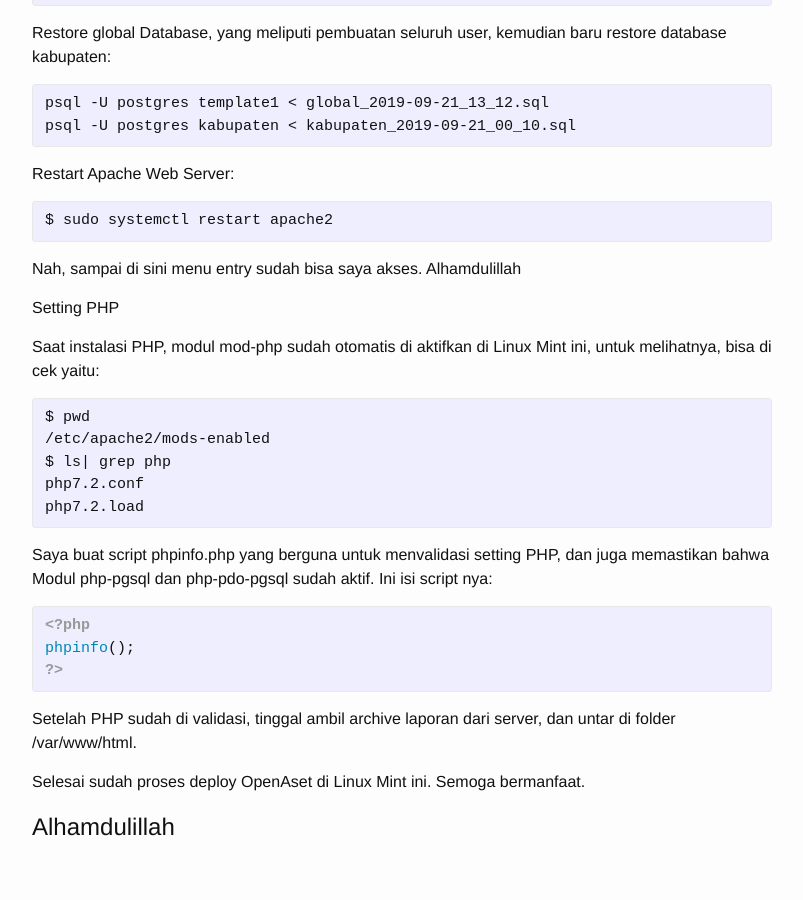
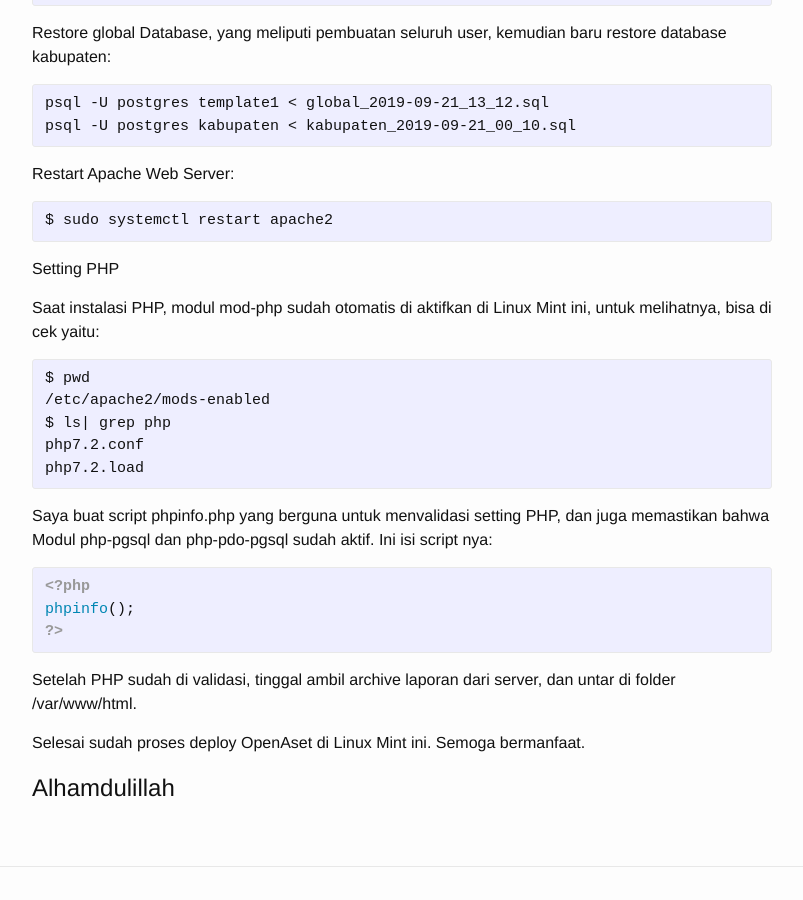
Before and after one commit to muntaza/muntaza.github.io, a Jekyll site: the page built from _posts/2019-09-21-openaset-linux-mint.markdown, in a window 1280 px wide and 900 px high, scrolled down 4169 px. Shown: the whole window, without its empty margins (238-1041 px from the left). Built offline with Jekyll 4.4.1, drawn with Linux system fonts in a browser that asks for light colours; some of the changed lines change nothing that is shown.

Commit message:
linux dan openaset

```diff
--- a/_posts/2019-09-21-openaset-linux-mint.markdown
+++ b/_posts/2019-09-21-openaset-linux-mint.markdown
@@ -241,7 +241,7 @@
 		SSLCertificateKeyFile /etc/ssl/private/openaset.muntaza.net.key
 {% endhighlight %}
 
-Ini isi lengkap file [default-ssl.conf]()
+Ini isi lengkap file [default-ssl.conf](https://github.com/muntaza/Open-Aset/blob/master/default-ssl.conf)
 
 Setting Database PostgreSQL.
 
@@ -268,8 +268,6 @@
 {% highlight text %}
 $ sudo systemctl restart apache2
 {% endhighlight %}
-
-Nah, sampai di sini menu entry sudah bisa saya akses. Alhamdulillah
 
 Setting PHP
 
```
